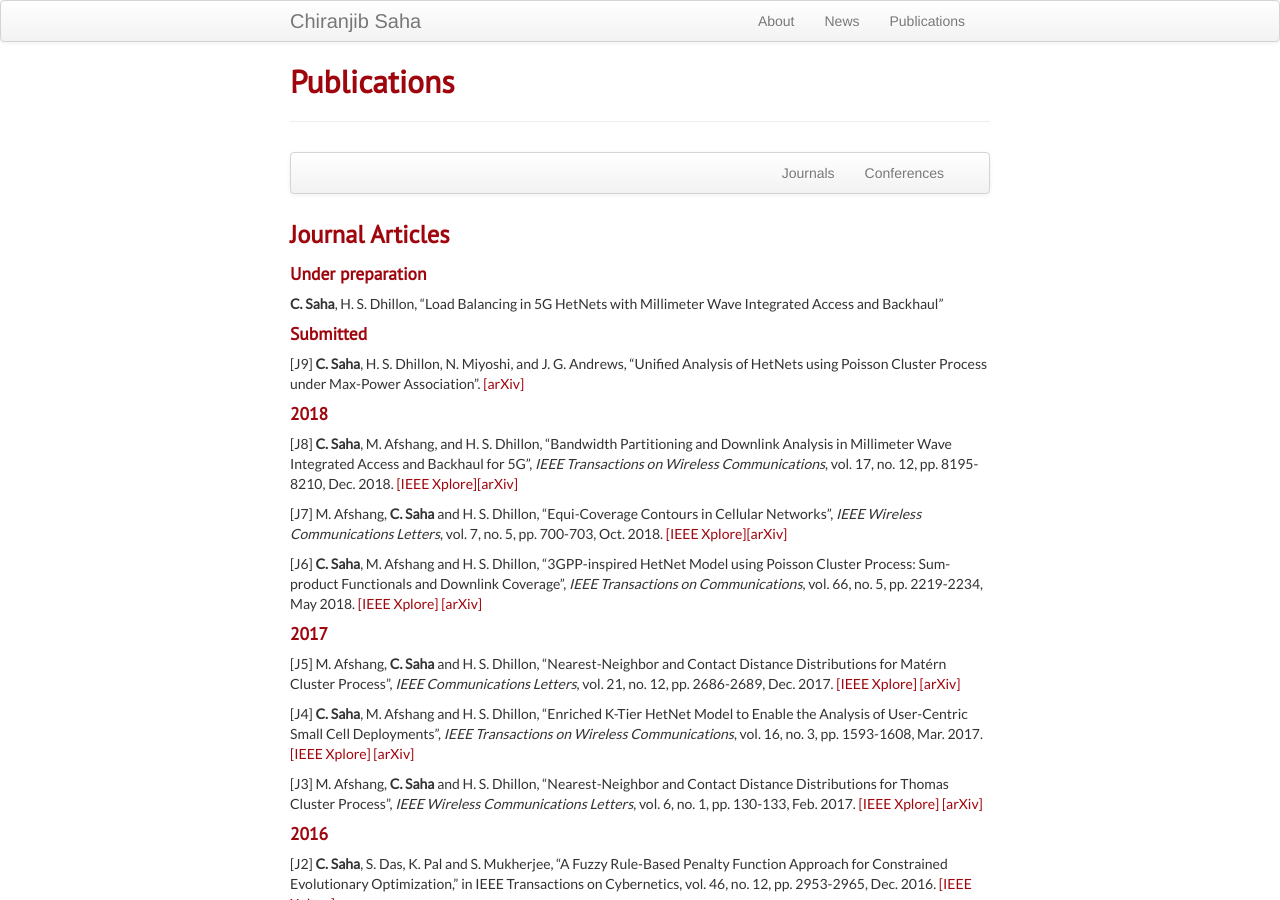
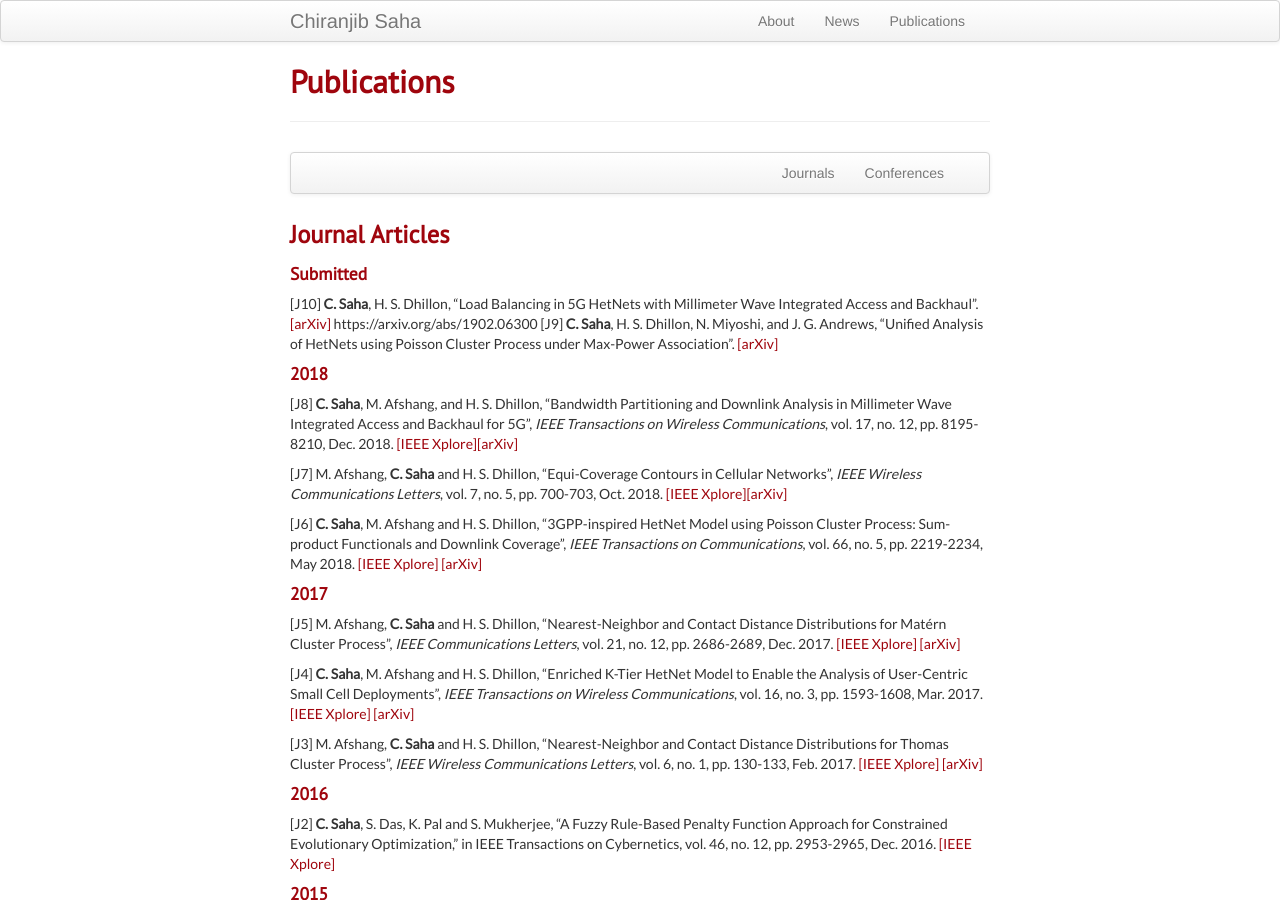
Before and after one commit to chiranjibsaha/chiranjibsaha.github.io, a Jekyll site: the page built from pages/pubs.md, in a window 1280 px wide and 900 px high. Built offline with Jekyll 4.4.1, drawn with Linux system fonts in a browser that asks for light colours.

Commit message:
Update publications

```diff
--- a/pages/pubs.md
+++ b/pages/pubs.md
@@ -32,14 +32,12 @@ description: Chiranjib Saha's publications
 
 ### <a name="journal"></a>Journal Articles
 
-#### Under preparation
-
-**C. Saha**, H. S. Dhillon, "Load Balancing in 5G HetNets with Millimeter
-Wave Integrated Access and Backhaul"
-
 
 #### Submitted
 
+[J10] **C. Saha**, H. S. Dhillon, "Load Balancing in 5G HetNets with Millimeter
+Wave Integrated Access and Backhaul". [[arXiv]](https://arxiv.org/abs/1902.06300)
+https://arxiv.org/abs/1902.06300
 [J9] **C. Saha**, H. S. Dhillon, N. Miyoshi, and J. G. Andrews,
 "Unified Analysis of HetNets using Poisson Cluster Process under Max-Power Association".
 [[arXiv]](https://arxiv.org/abs/1812.01830)
```
